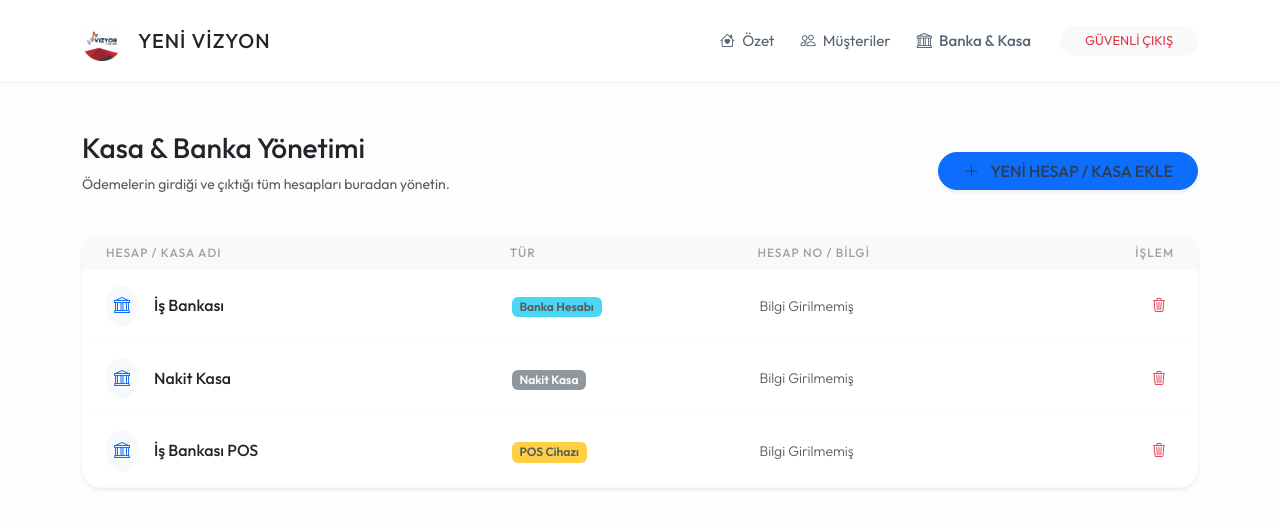
After one commit to musty7091/yvr, a Flask app: page /kasa_banka_yonetimi in a window 1280 px wide. The commit adds this page. Shown: the top 528 px of the page. Run offline with Flask 3, Linux system fonts and the light colour scheme; the visitor is signed in with stand-in values (Sample User, id 1); data comes from the database, SQL or seed files in the repository.

Commit message:
banka kasa modülü

```diff
--- a/routes/genel_isler.py
+++ b/routes/genel_isler.py
@@ -1,6 +1,6 @@
 from flask import Blueprint, render_template, request, redirect, url_for, session
 from sqlalchemy import extract
-from models import db, IsKaydi, SatinAlma, Gider, Ayarlar
+from models import db, IsKaydi, SatinAlma, Gider, Ayarlar, BankaKasa
 from utils import GUNCEL_KURLAR, kurlari_sabitle
 
 genel_bp = Blueprint('genel', __name__)
@@ -19,15 +19,14 @@ def index():
                 7: "Temmuz", 8: "Ağustos", 9: "Eylül", 10: "Ekim", 11: "Kasım", 12: "Aralık"}
     guncel_ay = aylar_tr[bu_ay]
 
-    # Hesaplamalar
+    # Genel Hesaplamalar
     aylik_is_hacmi = sum((i.toplam_bedel * GUNCEL_KURLAR.get(i.para_birimi, 1.0)) for i in IsKaydi.query.filter(extract('month', IsKaydi.kayit_tarihi) == bu_ay, extract('year', IsKaydi.kayit_tarihi) == bu_yil).all())
     aylik_satinalma = sum((s.tutar * GUNCEL_KURLAR.get(s.para_birimi, 1.0)) for s in SatinAlma.query.filter(extract('month', SatinAlma.tarih) == bu_ay, extract('year', SatinAlma.tarih) == bu_yil).all())
     aylik_gider = sum((g.tutar * g.kur_degeri) for g in Gider.query.filter(extract('month', Gider.tarih) == bu_ay, extract('year', Gider.tarih) == bu_yil).all())
 
-    # Kırmızı Alarm Listesi
     alarm_listesi = IsKaydi.query.filter(IsKaydi.durum == 'Devam Ediyor').all()
 
-    # Veritabanından Hedefi Oku (Eğer kayıt yoksa varsayılan oluştur)
+    # Hedef Kontrolü
     ayar = Ayarlar.query.first()
     if not ayar:
         ayar = Ayarlar(ay_hedefi=50000.0)
@@ -48,14 +47,39 @@ def index():
                            aylik_hedef=aylik_hedef,
                            kurlar=GUNCEL_KURLAR)
 
+@genel_bp.route('/kasa_banka_yonetimi')
+def kasa_banka_yonetimi():
+    if 'logged_in' not in session: return redirect(url_for('genel.index'))
+    kasalar = BankaKasa.query.all()
+    return render_template('kasa_yonetimi.html', kasalar=kasalar)
+
+@genel_bp.route('/kasa_banka_ekle', methods=['POST'])
+def kasa_banka_ekle():
+    if 'logged_in' not in session: return redirect(url_for('genel.index'))
+    yeni_kasa = BankaKasa(
+        ad=request.form.get('ad'),
+        tur=request.form.get('tur'),
+        hesap_no=request.form.get('hesap_no')
+    )
+    db.session.add(yeni_kasa)
+    db.session.commit()
+    return redirect(url_for('genel.kasa_banka_yonetimi'))
+
+@genel_bp.route('/kasa_banka_sil/<int:id>')
+def kasa_banka_sil(id):
+    if 'logged_in' not in session: return redirect(url_for('genel.index'))
+    kasa = BankaKasa.query.get_or_404(id)
+    # Eğer kasada işlem varsa silmek yerine pasife alabiliriz (Basitlik için şimdilik siliyoruz)
+    db.session.delete(kasa)
+    db.session.commit()
+    return redirect(url_for('genel.kasa_banka_yonetimi'))
+
 @genel_bp.route('/hedef_guncelle', methods=['POST'])
 def hedef_guncelle():
     if 'logged_in' not in session: return redirect(url_for('genel.index'))
-    yeni_hedef = float(request.form.get('yeni_hedef') or 0)
     ayar = Ayarlar.query.first()
-    if ayar:
-        ayar.ay_hedefi = yeni_hedef
-        db.session.commit()
+    ayar.ay_hedefi = float(request.form.get('yeni_hedef') or 0)
+    db.session.commit()
     return redirect(url_for('genel.index'))
 
 @genel_bp.route('/login', methods=['POST'])
--- a/templates/base.html
+++ b/templates/base.html
@@ -108,7 +108,7 @@
             <ul class="navbar-nav ms-auto align-items-center">
                 <li class="nav-item"><a class="nav-link" href="/"><i class="bi bi-house-heart me-1"></i> Özet</a></li>
                 <li class="nav-item"><a class="nav-link" href="/musteriler"><i class="bi bi-people me-1"></i> Müşteriler</a></li>
-                <li class="nav-item"><a class="nav-link" href="/is_ekle"><i class="bi bi-plus-circle me-1"></i> Yeni İş Kaydı</a></li>
+                <li class="nav-item"><a class="nav-link text-dark fw-bold" href="{{ url_for('genel.kasa_banka_yonetimi') }}"><i class="bi bi-bank me-1"></i> Banka & Kasa </a></li>
                 <li class="nav-item ms-lg-3"><a class="btn btn-light btn-sm px-4 rounded-pill text-danger" href="/logout" style="font-size: 0.8rem;">GÜVENLİ ÇIKIŞ</a></li>
             </ul>
         </div>
--- /dev/null
+++ b/templates/kasa_yonetimi.html
@@ -0,0 +1,101 @@
+{% extends "base.html" %}
+{% block title %}Kasa & Banka Yönetimi{% endblock %}
+
+{% block content %}
+<div class="row mb-4 align-items-center">
+    <div class="col-md-7">
+        <h3 class="fw-bold text-dark">Kasa & Banka Yönetimi</h3>
+        <p class="text-muted small">Ödemelerin girdiği ve çıktığı tüm hesapları buradan yönetin.</p>
+    </div>
+    <div class="col-md-5 text-md-end">
+        <button class="btn btn-primary shadow-sm rounded-pill px-4 fw-bold" data-bs-toggle="modal" data-bs-target="#kasaEkleModal">
+            <i class="bi bi-plus-lg me-2"></i> YENİ HESAP / KASA EKLE
+        </button>
+    </div>
+</div>
+
+<div class="card card-custom p-0 overflow-hidden shadow-sm border-0">
+    <table class="table table-hover align-middle mb-0">
+        <thead class="bg-light">
+            <tr class="small text-uppercase text-muted">
+                <th class="ps-4">Hesap / Kasa Adı</th>
+                <th>Tür</th>
+                <th>Hesap No / Bilgi</th>
+                <th class="text-end pe-4">İşlem</th>
+            </tr>
+        </thead>
+        <tbody>
+            {% for k in kasalar %}
+            <tr>
+                <td class="ps-4">
+                    <div class="d-flex align-items-center">
+                        <div class="rounded-circle bg-light p-2 me-3">
+                            <i class="bi bi-bank text-primary"></i>
+                        </div>
+                        <span class="fw-bold text-dark">{{ k.ad }}</span>
+                    </div>
+                </td>
+                <td>
+                    {% if k.tur == 'Banka' %}
+                        <span class="badge bg-info text-dark opacity-75">Banka Hesabı</span>
+                    {% elif k.tur == 'POS' %}
+                        <span class="badge bg-warning text-dark opacity-75">POS Cihazı</span>
+                    {% else %}
+                        <span class="badge bg-secondary opacity-75">Nakit Kasa</span>
+                    {% endif %}
+                </td>
+                <td class="text-muted small">{{ k.hesap_no or 'Bilgi Girilmemiş' }}</td>
+                <td class="text-end pe-4">
+                    <a href="{{ url_for('genel.kasa_banka_sil', id=k.id) }}"
+                       onclick="return confirm('Bu hesabı silmek istediğinize emin misiniz?');"
+                       class="btn btn-sm btn-outline-danger border-0">
+                        <i class="bi bi-trash3"></i>
+                    </a>
+                </td>
+            </tr>
+            {% else %}
+            <tr>
+                <td colspan="4" class="text-center p-5 text-muted">
+                    <i class="bi bi-info-circle me-1"></i> Henüz tanımlanmış bir banka veya kasa bulunmuyor.
+                </td>
+            </tr>
+            {% endfor %}
+        </tbody>
+    </table>
+</div>
+
+<div class="modal fade" id="kasaEkleModal" tabindex="-1" aria-hidden="true">
+    <div class="modal-dialog modal-dialog-centered">
+        <div class="modal-content border-0 shadow-lg" style="border-radius: 20px;">
+            <form action="{{ url_for('genel.kasa_banka_ekle') }}" method="POST">
+                <div class="modal-header border-0 pb-0">
+                    <h5 class="fw-bold">Yeni Banka/Kasa Ekle</h5>
+                    <button type="button" class="btn-close" data-bs-dismiss="modal" aria-label="Close"></button>
+                </div>
+                <div class="modal-body">
+                    <div class="mb-3">
+                        <label class="small fw-bold text-muted mb-1">HESAP ADI</label>
+                        <input type="text" name="ad" class="form-control border-0 bg-light" placeholder="Örn: Ziraat Bankası TL" required>
+                    </div>
+                    <div class="mb-3">
+                        <label class="small fw-bold text-muted mb-1">TÜRÜ</label>
+                        <select name="tur" class="form-select border-0 bg-light">
+                            <option value="Banka">Banka Hesabı</option>
+                            <option value="Kasa">Nakit Kasa</option>
+                            <option value="POS">POS Cihazı</option>
+                        </select>
+                    </div>
+                    <div class="mb-3">
+                        <label class="small fw-bold text-muted mb-1">HESAP NO / IBAN (İsteğe Bağlı)</label>
+                        <input type="text" name="hesap_no" class="form-control border-0 bg-light" placeholder="TR00...">
+                    </div>
+                </div>
+                <div class="modal-footer border-0 pt-0">
+                    <button type="button" class="btn btn-light rounded-pill px-4" data-bs-dismiss="modal">Vazgeç</button>
+                    <button type="submit" class="btn btn-primary rounded-pill px-4 fw-bold">KAYDET</button>
+                </div>
+            </form>
+        </div>
+    </div>
+</div>
+{% endblock %}
--- a/utils.py
+++ b/utils.py
@@ -7,27 +7,34 @@ import platform
 from flask import render_template, make_response
 from urllib.parse import quote
 
-# Başlangıç kurları
+# Başlangıç kurları - Sistem ayağa kalktığında ilk bu değerler kullanılır
 GUNCEL_KURLAR = {"USD": 34.0, "EUR": 36.5, "GBP": 42.0, "tarih": "Henüz Güncellenmedi"}
 
 def kurlari_sabitle():
-    """Merkez Bankası üzerinden güncel kurları çeker."""
+    """Merkez Bankası üzerinden güncel kurları çeker ve sözlüğü günceller."""
     global GUNCEL_KURLAR
     try:
+        # TCMB XML servisine bağlanıyoruz
         response = requests.get("https://www.tcmb.gov.tr/kurlar/today.xml", timeout=5)
         tree = ET.fromstring(response.content)
+
+        # XML içinden ilgili para birimlerini ayıklıyoruz
         usd = float(tree.find(".//Currency[@Kod='USD']/BanknoteSelling").text)
         eur = float(tree.find(".//Currency[@Kod='EUR']/BanknoteSelling").text)
         gbp = float(tree.find(".//Currency[@Kod='GBP']/BanknoteSelling").text)
 
-        GUNCEL_KURLAR = {
+        # GUNCEL_KURLAR sözlüğünün içeriğini doğrudan güncelliyoruz
+        # Bu yöntem, Blueprint kullanan diğer dosyaların da güncel veriyi görmesini sağlar.
+        GUNCEL_KURLAR.update({
             "USD": round(usd, 4),
             "EUR": round(eur, 4),
             "GBP": round(gbp, 4),
             "tarih": datetime.now().strftime("%d.%m.%Y %H:%M")
-        }
+        })
         return True
-    except:
+    except Exception as e:
+        # Hata durumunda terminale bilgi basar ama sistemi durdurmaz
+        print(f"Kur güncelleme hatası: {e}")
         return False
 
 def pdf_olustur(musteri, toplam_tl, toplam_usd):
```
Also changed, not shown: models.py (+31 -14 lines), routes/musteri_isleri.py (+101 -25 lines), templates/index.html (+26 -27 lines), instance/yvr_veritabani.db.
